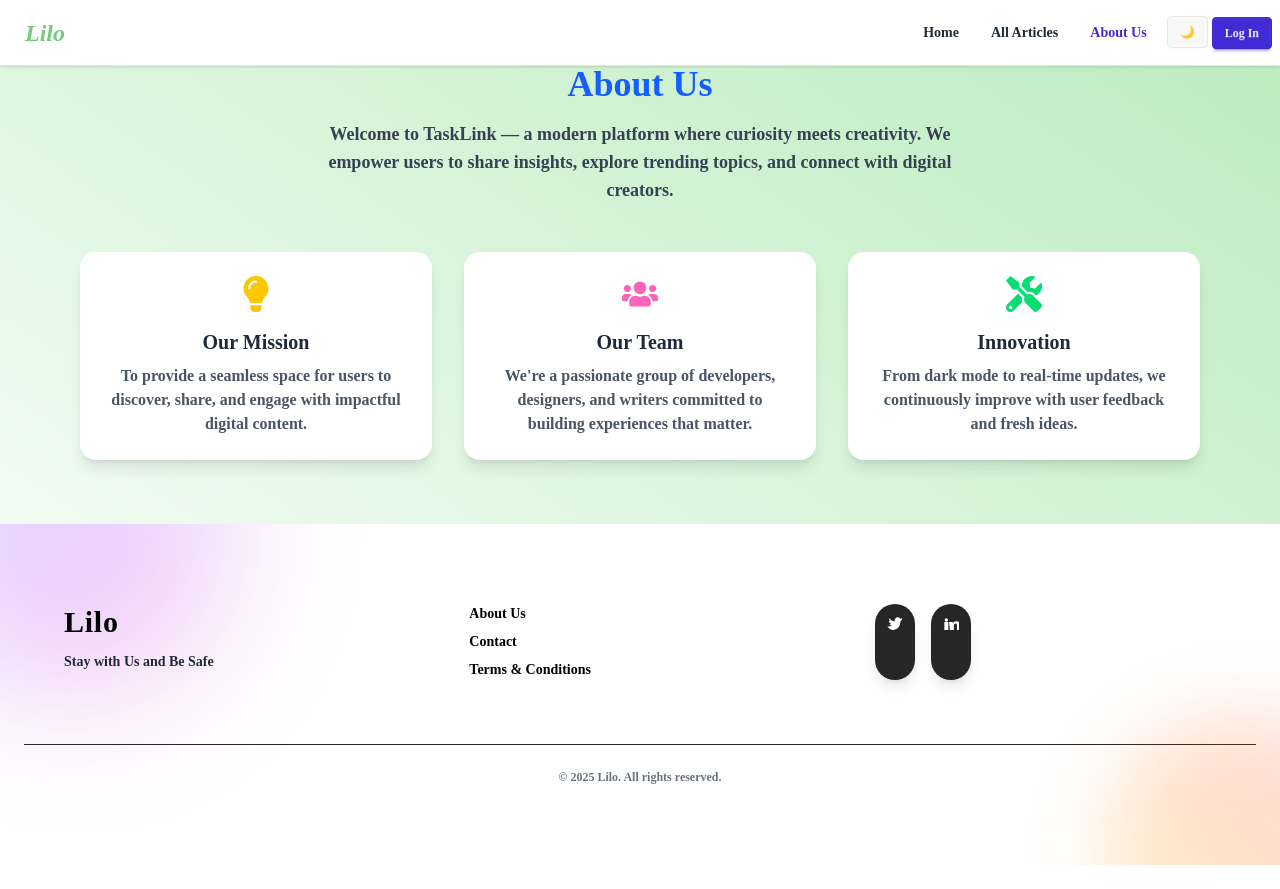
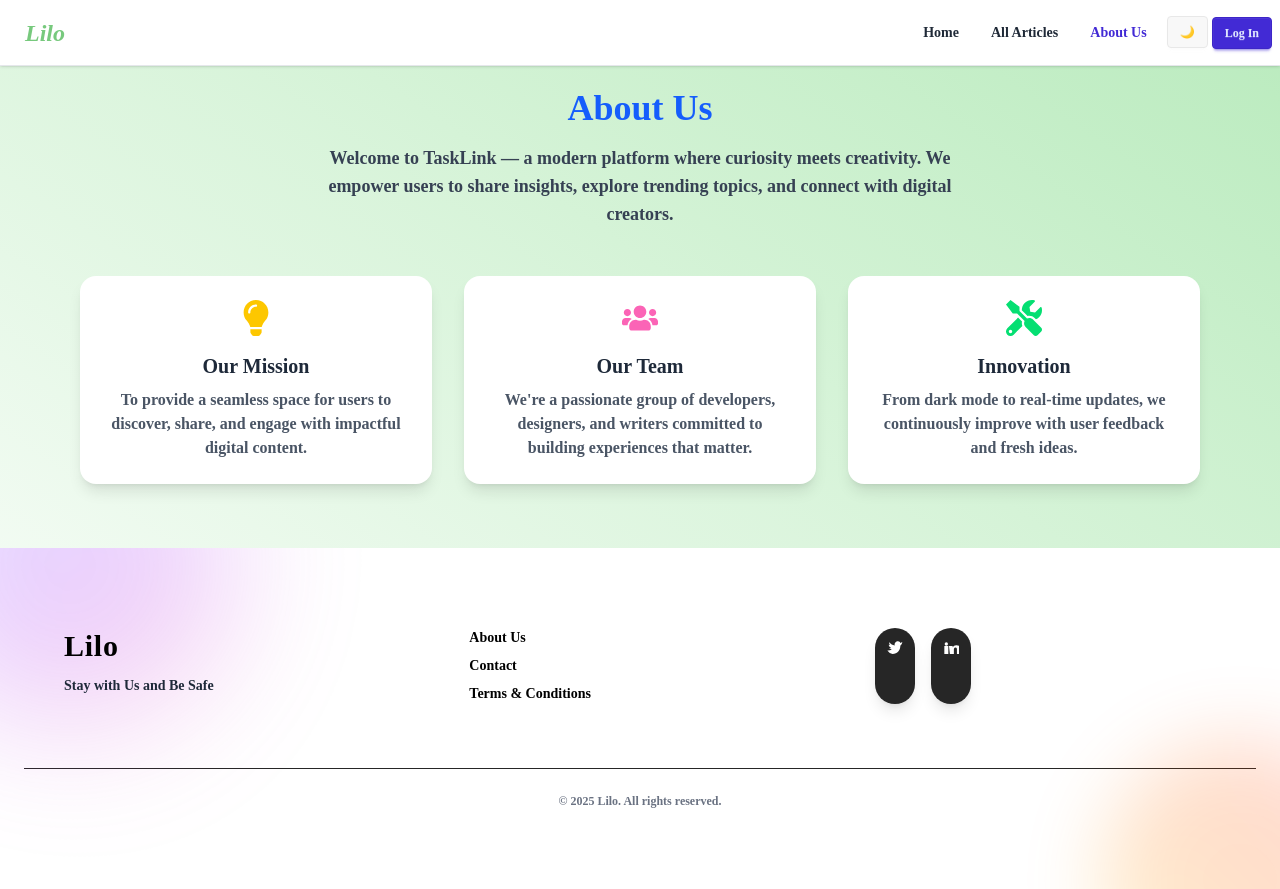
Before and after one commit to Mim-dot/Assignment-11, a React (Vite) app: page /about in a window 1280 px wide. Before the commit the page ends 865 px from the top, so only its background shows below. Built offline with nearby package versions, Linux system fonts and the light colour scheme; no server answers; a web font is replaced by a local one.

Commit message:
added about

```diff
--- a/src/component/Abouts.jsx
+++ b/src/component/Abouts.jsx
@@ -4,7 +4,7 @@ import { FaUsers, FaTools, FaLightbulb } from "react-icons/fa";
 
 const Abouts = () => {
   return (
-    <section className="max-w-6xl mx-auto px-4 py-16">
+    <section className="max-w-6xl mx-auto px-4 py-16 mt-6">
       <motion.div
         initial={{ opacity: 0, y: 40 }}
         animate={{ opacity: 1, y: 0 }}
@@ -12,7 +12,7 @@ const Abouts = () => {
         className="text-center mb-12"
       >
         <h2 className="text-4xl font-bold text-blue-600 dark:text-blue-400 mb-4">About Us</h2>
-        <p className="text-gray-700 dark:text-gray-300 max-w-2xl mx-auto text-lg">
+        <p className="about-p text-gray-700 dark:text-gray-300 max-w-2xl mx-auto text-lg">
           Welcome to TaskLink — a modern platform where curiosity meets creativity. We empower users to share insights, explore trending topics, and connect with digital creators.
         </p>
       </motion.div>
--- a/src/index.css
+++ b/src/index.css
@@ -234,3 +234,6 @@ color: #f36e39;
 .dark .photo{
   color: rgb(255, 255, 255);
 }
+.dark .about-p{
+  color: #c4c7cc;
+}
```
